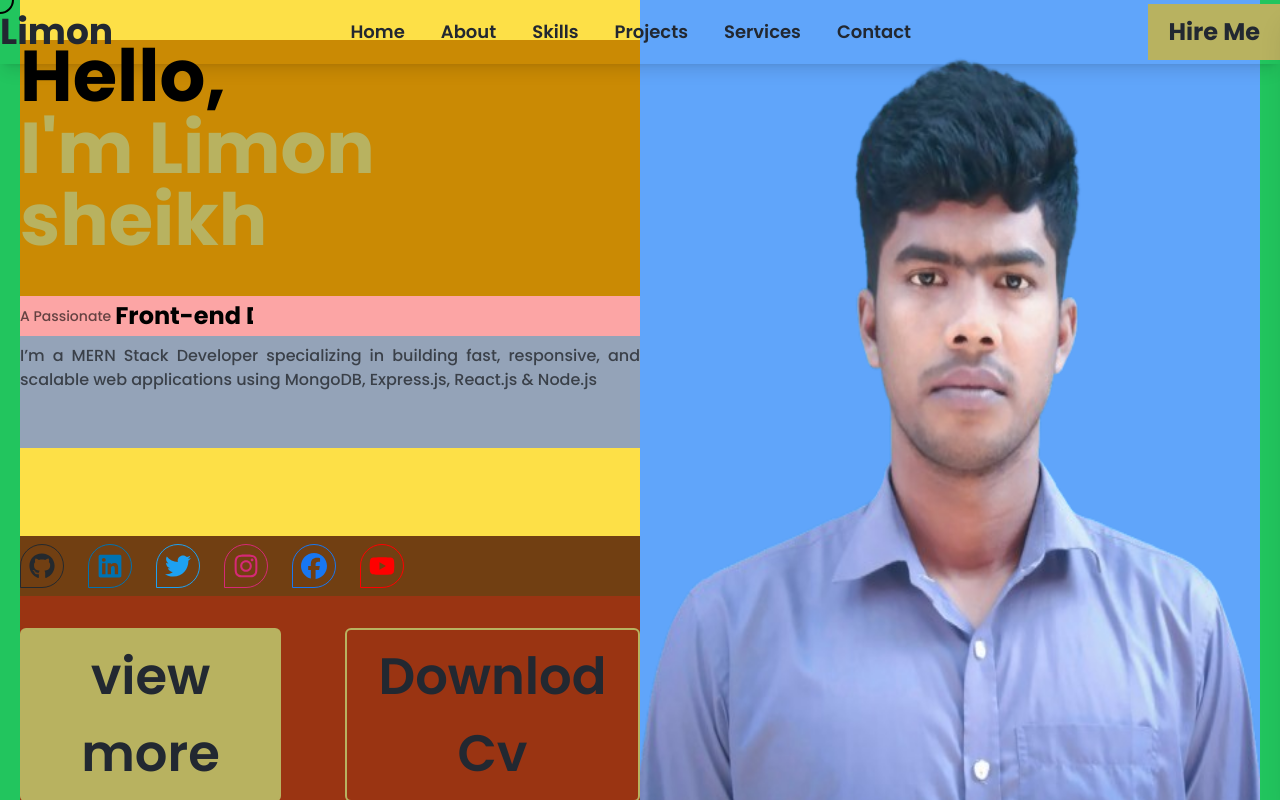
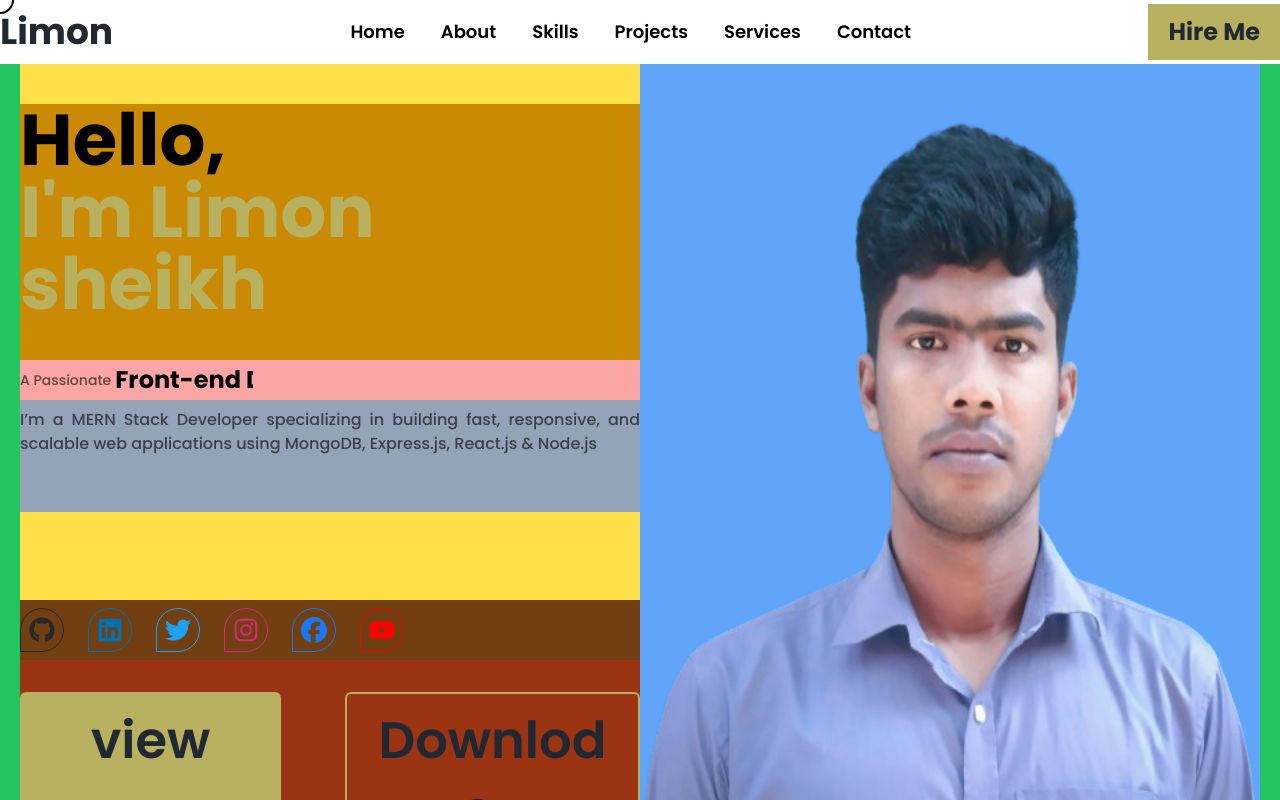
Before and after one commit to Limon-sheikh/My-portfolio, a React (Vite) app in the folder my-website/: page / in a window 1280 px wide. Shown: the top 800 px of the page. Built offline with nearby package versions, Linux system fonts and the light colour scheme.

Commit message:
naveber style change

```diff
--- a/my-website/src/components/Navber/NavLinks.jsx
+++ b/my-website/src/components/Navber/NavLinks.jsx
@@ -2,15 +2,16 @@
 import { Link } from "react-router-dom";
 import mainMenu from "../../data/mainMenu";
 
-const NavLinks = ({ isOpen }) => {
+const NavLinks = ({ isOpen, className }) => {
+  // ${isOpen ? 'block' : 'hidden'}
     return (
-    <ul className={`flex flex-col p-4 absolute top-20 left-0 w-full gap-2 transition-all duration-300 ease-in-out bg-white
-        md:flex-row md:items-center md:bg-transparent md:static md:w-auto md:p-0 md:gap-0 lg:gap-5 ${isOpen ? 'block' : 'hidden'} md:flex `}>
+    // <ul className={` border w-full gap-2 transition-all duration-300 ease-in-out bg-white `}>
+        <ul className={` transition-all duration-300 ease-in-out
+        md:flex-row md:items-center md:static md:w-auto md:p-0 md:gap-0 lg:gap-5 md:flex ${className} `}>
         {mainMenu.map((link) => (
             <li key={link.id}>
             <Link to={link.path}
-              className="text-gray p-4 hover:text-accent bg-accent rounded-md inline-block duration-300 w-full text-center
-              font-semibold text-md md:bg-transparent md:p-2 lg:text-lg">
+              className="bg-accent inline-block text-center w-full font-semibold text-md md:bg-transparent md:p-2 lg:text-lg">
               {link.name}
             </Link>
             </li>
--- a/my-website/src/components/Navber/Navber.jsx
+++ b/my-website/src/components/Navber/Navber.jsx
@@ -13,10 +13,10 @@ const Navbar = () => {
   return (
     <>
       {/* desctop menu */}
-      <header className="fixed top-0 left-0 w-full z-50  shadow-lg">
+      <header className="w-full z-50 shadow-lg">
         <div className="container mx-auto px-5 md:px-0 h-16 flex items-center justify-between">
           <Logo/>
-          <NavLinks/>
+          <NavLinks className="hidden md:block"/>
           <MenuToggle isOpen={open} toggle={toggle} />
           <Button title='hire me' border={false}
             className="text-2xl text-gray md:px-4 md:py-2 xl:px-5 xl:py-3 capitalize font-bold bg-accent
@@ -25,18 +25,19 @@ const Navbar = () => {
       </header>
 
       {/* Mobile Menu Drawer */}
-      <div className={`fixed top-0 right-0 h-full w-72  shadow-xl z-[70] transform transition-transform duration-300 ease-in-out
+      <div className={`fixed top-0 right-0 h-full w-[60vw] shadow-xl z-[70] bg-white md:hidden transform transition-transform duration-300 ease-in-out
           ${open ? "translate-x-0" : "translate-x-full"}`}>
-        <nav className="p-6 flex flex-col gap-6 text-xl mt-20 text-red-400">
-          <a onClick={toggle} href="#" className="hover:text-accent transition">Home</a>
+        <nav className="border bg-green-500 mt-20">
+          <NavLinks className="md:hidden flex flex-col gap-6 "/>
+          {/* <a onClick={toggle} href="#" className="hover:text-accent transition">Home</a>
           <a onClick={toggle} href="#" className="hover:text-accent transition">About</a>
           <a onClick={toggle} href="#" className="hover:text-accent transition">Projects</a>
-          <a onClick={toggle} href="#" className="hover:text-accent transition">Contact</a>
+          <a onClick={toggle} href="#" className="hover:text-accent transition">Contact</a> */}
         </nav>
       </div>
 
       {/* Backdrop Layer */}
-      {open && (<div onClick={toggle} className="fixed inset-0 bg-black/50 backdrop-blur-sm z-[60] transition-opacity duration-300"></div>)}
+      {open && (<div onClick={toggle} className="fixed inset-0 md:hidden bg-black/50 backdrop-blur-sm z-[60] transition-opacity duration-300"></div>)}
     </>
   );
 };
```
